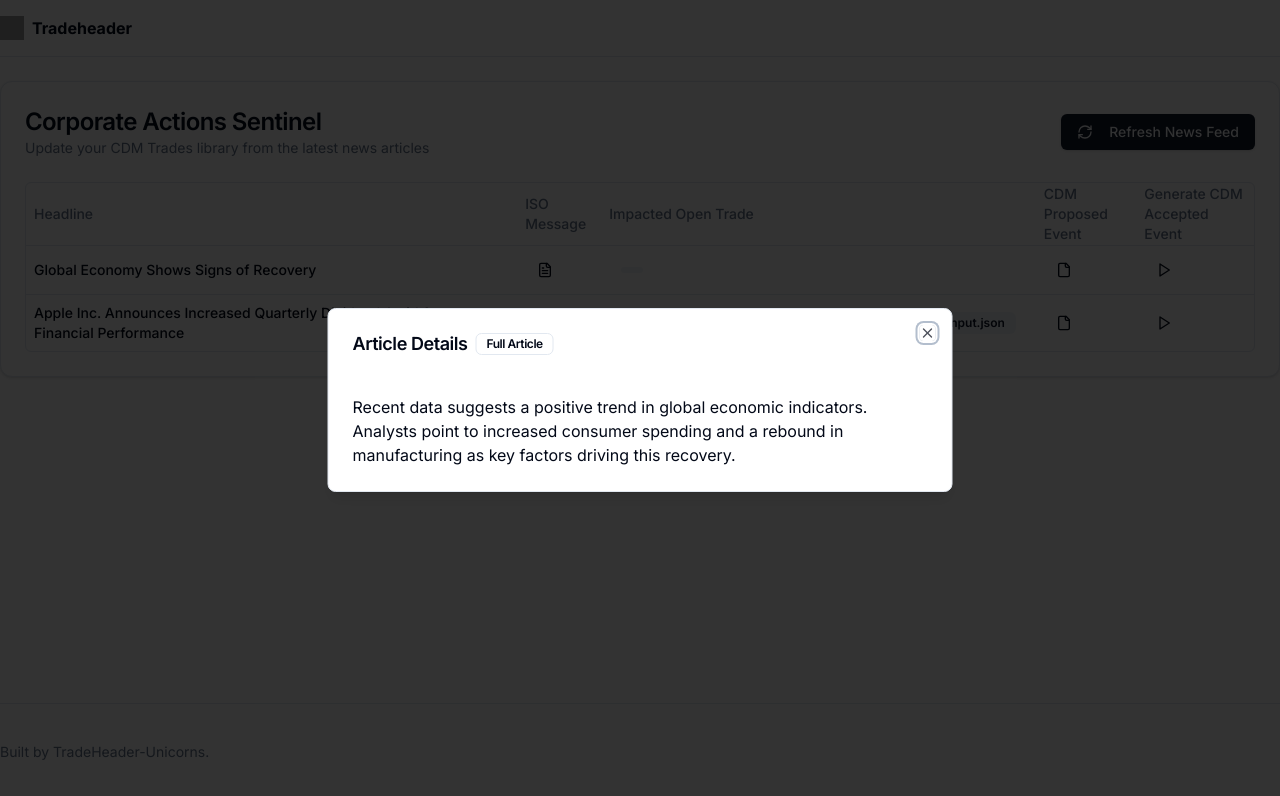
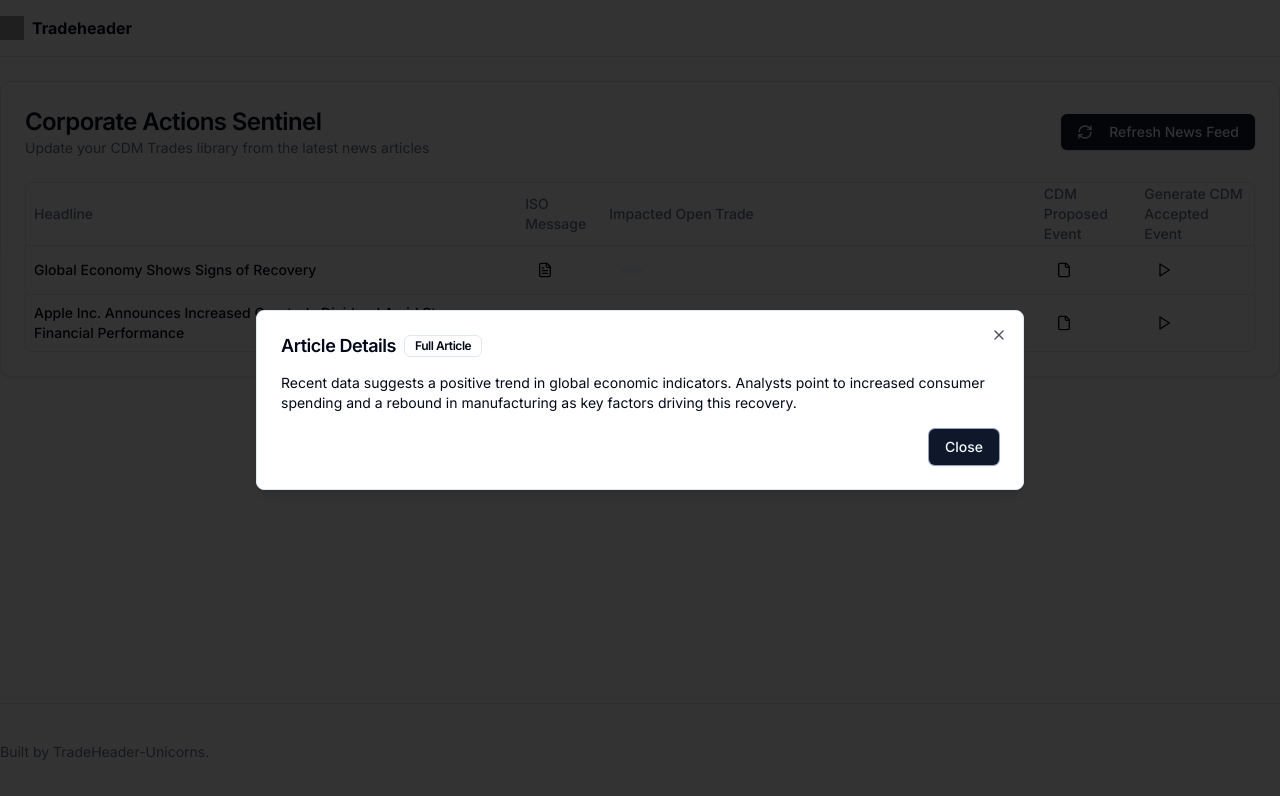
Before and after one commit to finos-labs/dtcch-2025-trade-header-unicorns, a Next.js app in the folder UI/th-corporate-actions-sentinel/: page / in a window 1280 px wide. Both pictures are taken after a click on the element "Global Economy Shows Signs of Recovery". Shown: the top 796 px of the page. Built offline with nearby package versions, Linux system fonts and the light colour scheme; grey boxes are pictures that could not be loaded.

Commit message:
Solve out of margins modals
Signed-off-by: arnauoller <aoller@tradeheader.com>

```diff
--- a/UI/th-corporate-actions-sentinel/components/news-modal.tsx
+++ b/UI/th-corporate-actions-sentinel/components/news-modal.tsx
@@ -1,5 +1,7 @@
 import { Dialog, DialogContent, DialogHeader, DialogTitle } from "@/components/ui/dialog"
 import { Badge } from "@/components/ui/badge"
+import { Button } from "@/components/ui/button"
+import { DialogFooter } from "@/components/ui/dialog"
 
 interface NewsModalProps {
   isOpen: boolean
@@ -11,7 +13,7 @@ interface NewsModalProps {
 export function NewsModal({ isOpen, onClose, content, contentType }: NewsModalProps) {
   return (
     <Dialog open={isOpen} onOpenChange={onClose}>
-      <DialogContent className="sm:max-w-[625px]">
+      <DialogContent className="max-w-3xl max-h-[80vh] overflow-hidden">
         <DialogHeader>
           <DialogTitle className="flex items-center">
             {contentType === "text" ? "Article Details" : `${contentType.toUpperCase()} Content`}
@@ -20,17 +22,18 @@ export function NewsModal({ isOpen, onClose, content, contentType }: NewsModalPr
             </Badge>
           </DialogTitle>
         </DialogHeader>
-        <div className="mt-6">
+        <div className="overflow-y-auto max-h-[calc(80vh-8rem)]">
           {contentType === "text" ? (
-            <div className="prose prose-sm max-w-none">
-              <p>{content}</p>
-            </div>
+            <p className="text-sm">{content}</p>
           ) : (
-            <pre className="bg-muted p-4 rounded-md overflow-auto max-h-[60vh] text-sm">
+            <pre className="text-sm bg-muted p-4 rounded-md overflow-x-auto">
               <code>{content}</code>
             </pre>
           )}
         </div>
+        <DialogFooter>
+          <Button onClick={onClose}>Close</Button>
+        </DialogFooter>
       </DialogContent>
     </Dialog>
   )
```
